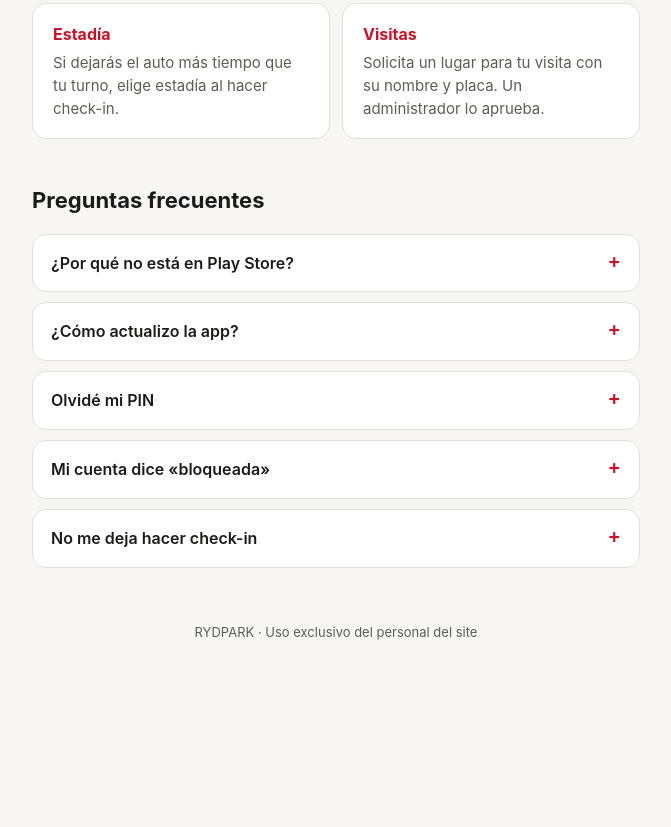
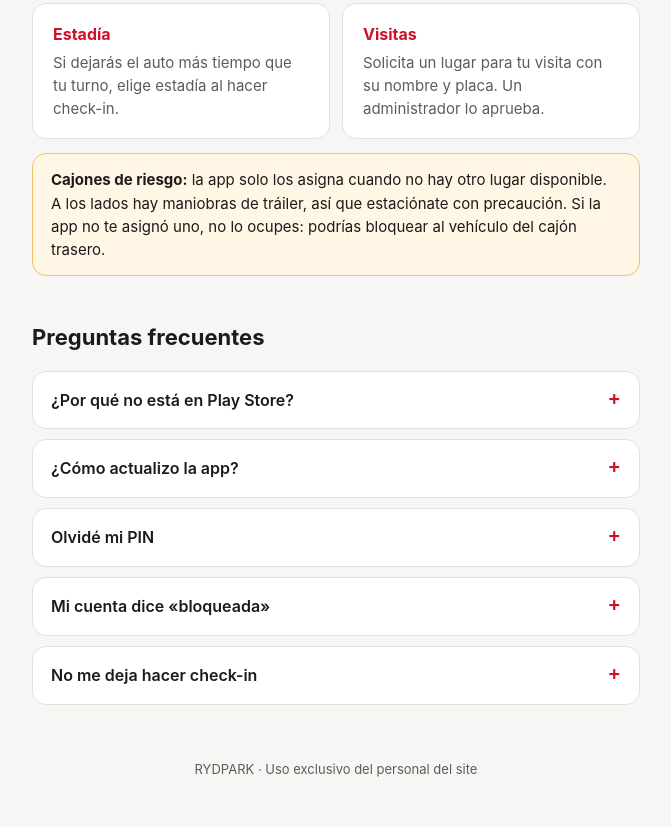
Before and after one commit to efrainryder-collab/rydpark-descarga, a plain HTML site: page index.html in a window 1280 px wide. Shown: the part 1884-2711 px from the top of the page, without its empty margins (304-975 px from the left). Before the commit the page ends 2574 px from the top, so only its background shows below. Drawn offline with Linux system fonts and the light colour scheme.

Commit message:
Agrega aviso de cajones de riesgo
Co-Authored-By: Claude Sonnet 5 <noreply@anthropic.com>

```diff
--- a/index.html
+++ b/index.html
@@ -204,6 +204,9 @@
         <p>Solicita un lugar para tu visita con su nombre y placa. Un administrador lo aprueba.</p>
       </div>
     </div>
+    <div class="aviso">
+      <strong>Cajones de riesgo:</strong> la app solo los asigna cuando no hay otro lugar disponible. A los lados hay maniobras de tráiler, así que estaciónate con precaución. Si la app no te asignó uno, no lo ocupes: podrías bloquear al vehículo del cajón trasero.
+    </div>
   </section>
 
   <section>
```
